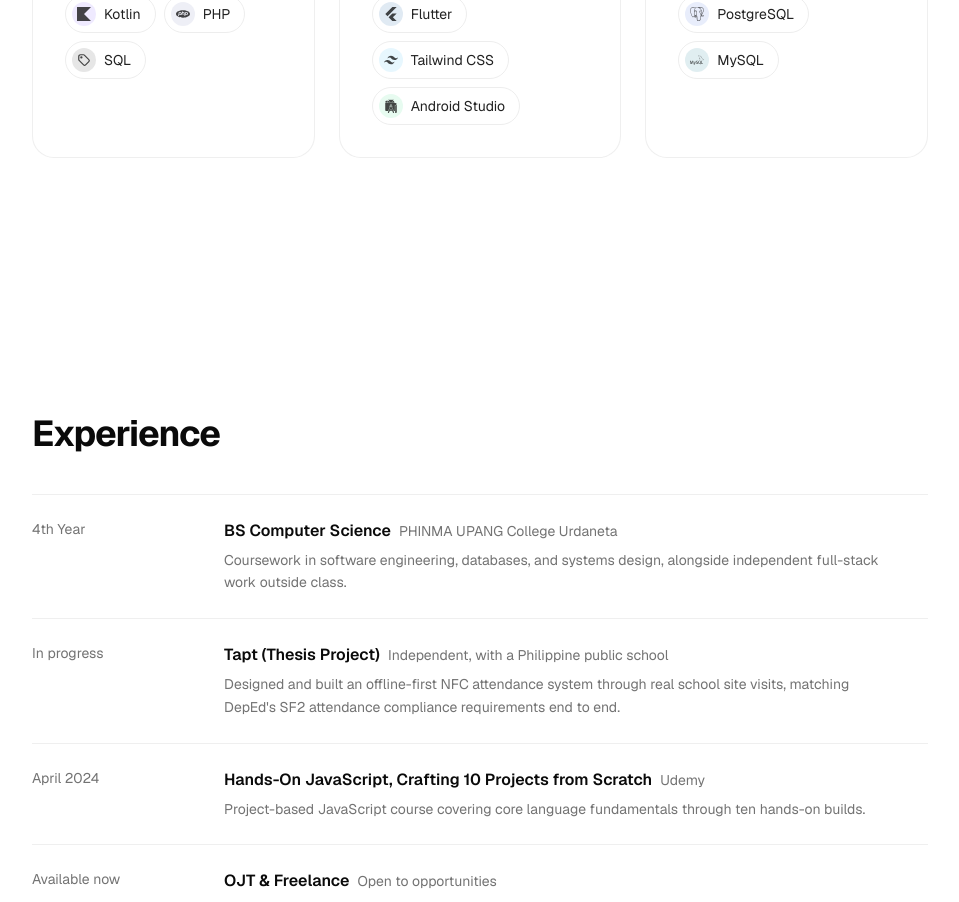
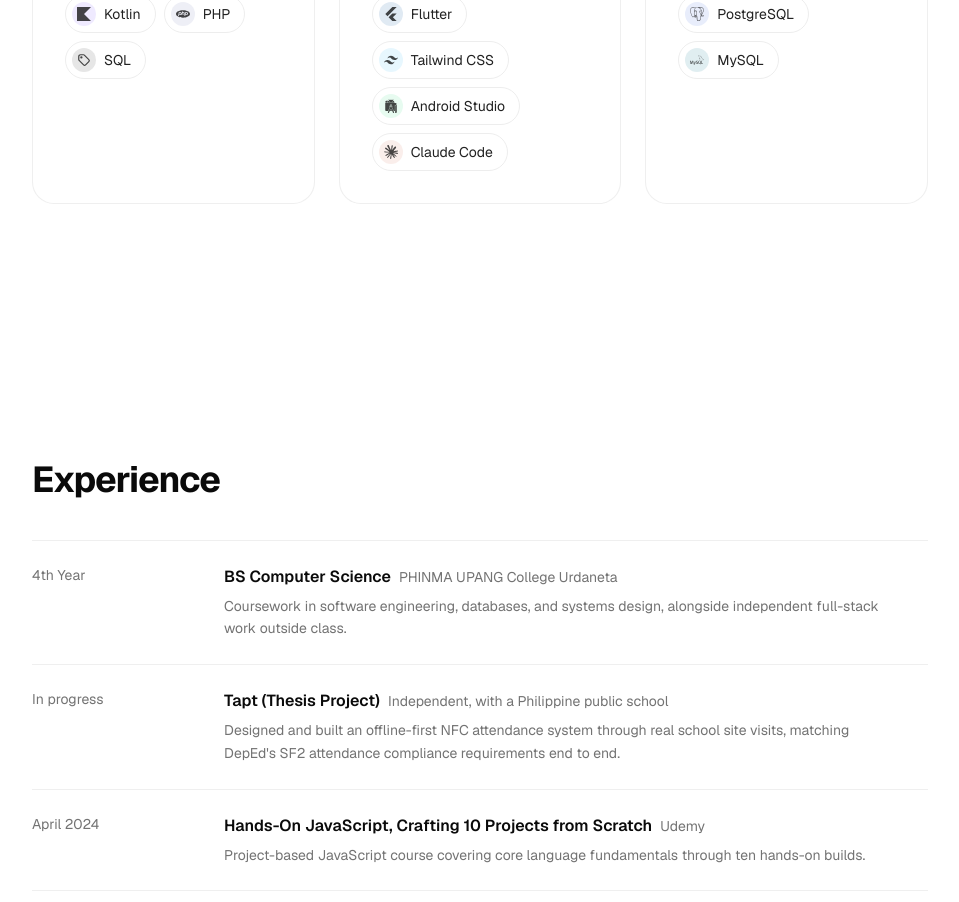
Before and after one commit to brandonskie27-hub/my-portfolio, a Next.js app: page / in a window 1280 px wide. Shown: the part 2820-3722 px from the top of the page, without its empty margins (160-1119 px from the left). Built offline with nearby package versions, Linux system fonts and the light colour scheme.

Commit message:
Add Claude Code to Skills
Co-Authored-By: Claude Sonnet 5 <noreply@anthropic.com>

```diff
--- a/components/skills.tsx
+++ b/components/skills.tsx
@@ -2,6 +2,7 @@ import type { IconType } from "react-icons"
 import { TbTag } from "react-icons/tb"
 import {
   SiAndroidstudio,
+  SiClaude,
   SiFirebase,
   SiFlutter,
   SiJavascript,
@@ -53,6 +54,7 @@ const SKILL_GROUPS: SkillGroup[] = [
       { label: "Flutter", icon: SiFlutter, brandColor: "#02569C" },
       { label: "Tailwind CSS", icon: SiTailwindcss, brandColor: "#38BDF8" },
       { label: "Android Studio", icon: SiAndroidstudio, brandColor: "#3DDC84" },
+      { label: "Claude Code", icon: SiClaude, brandColor: "#D97757" },
     ],
   },
   {
```
